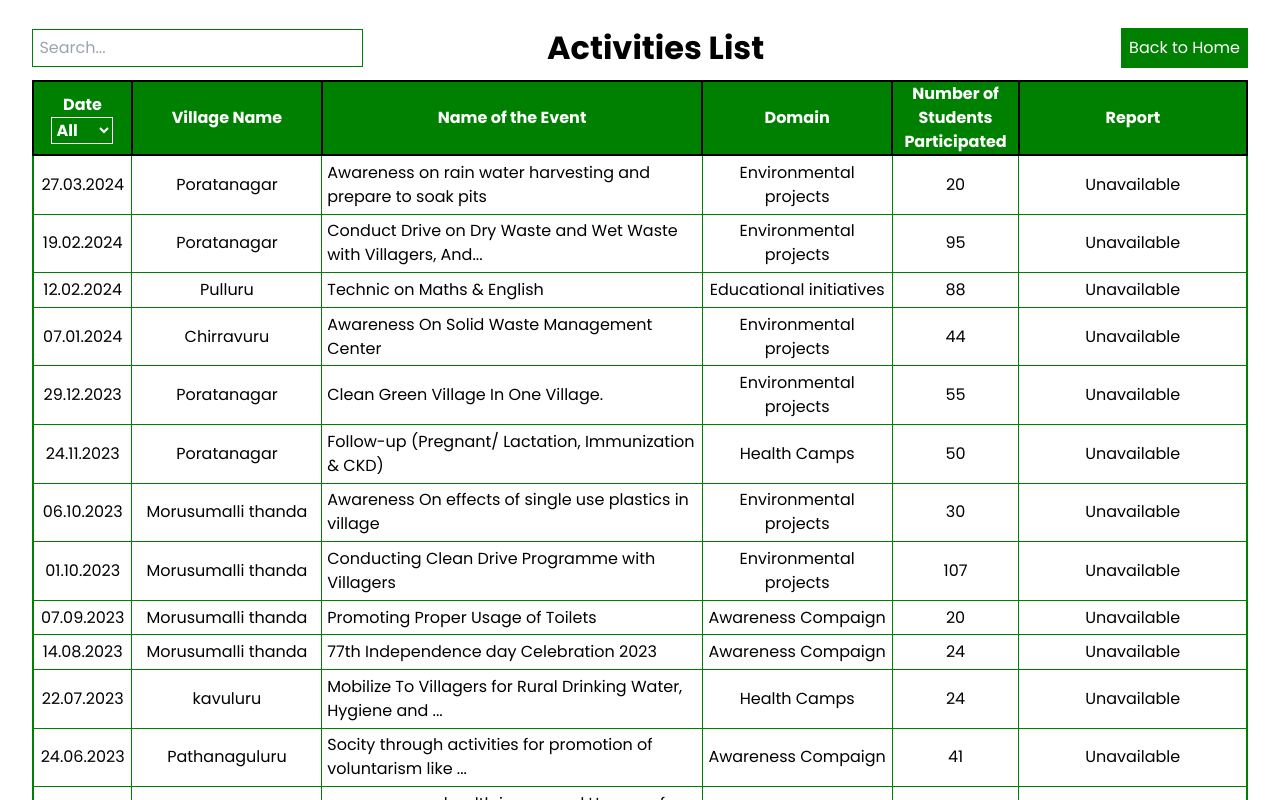
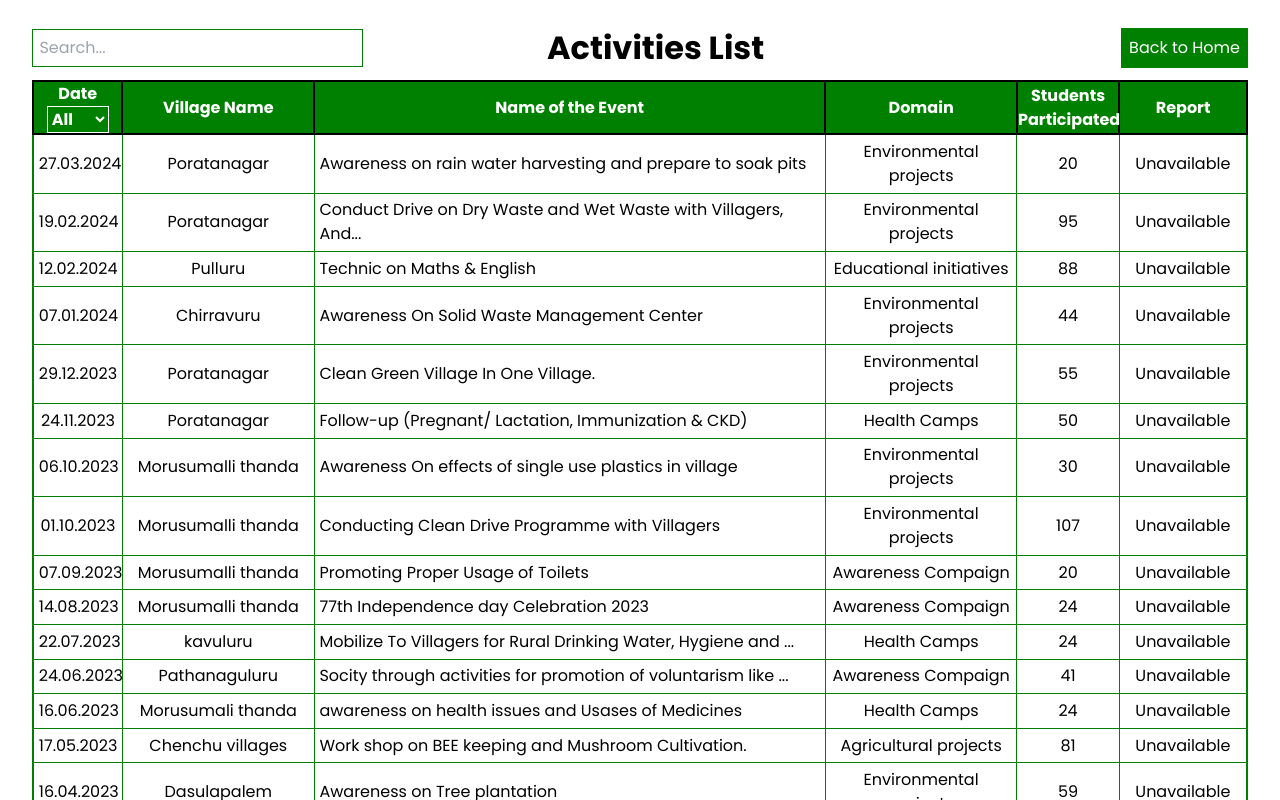
Before and after one commit to DeepakReddyG/SmartVillage, a Next.js app in the folder client/: page /activities in a window 1280 px wide. Shown: the top 800 px of the page. Built offline with nearby package versions, Linux system fonts and the light colour scheme.

Commit message:
fixed height isssue in activities data

```diff
--- a/client/app/activities/page.css
+++ b/client/app/activities/page.css
@@ -85,6 +85,7 @@
     width: 100%;
     border-collapse: collapse;
     border: 2px solid green;
+    table-layout: fixed;
 }
 
 .activities_table_in_one_in table th {
@@ -105,7 +106,7 @@
 }
 
 .activities_table_in_one_in table th:nth-child(3) {
-    width: 30%; /* Adjusted for Name of the Event column header */
+    width: 40%; /* Adjusted for Name of the Event column header */
 }
 
 .activities_table_in_one_in table th:nth-child(4) {
@@ -113,11 +114,11 @@
 }
 
 .activities_table_in_one_in table th:nth-child(5) {
-    width: 10%; /* Adjusted for Number of Students Participated column header */
+    width: 8%; /* Adjusted for Number of Students Participated column header */
 }
 
 .activities_table_in_one_in table th:nth-child(6) {
-    width: 18%; /* Adjusted for Report column header */
+    width: 10%; /* Adjusted for Report column header */
 }
 
 .activities_table_in_one_in table td {
--- a/client/app/activities/page.js
+++ b/client/app/activities/page.js
@@ -127,7 +127,7 @@ function Page() {
                   <th>Village Name</th>
                   <th>Name of the Event</th>
                   <th>Domain</th>
-                  <th>Number of Students Participated</th>
+                  <th>Students Participated</th>
                   <th>Report</th>
                 </tr>
               </thead>
```
